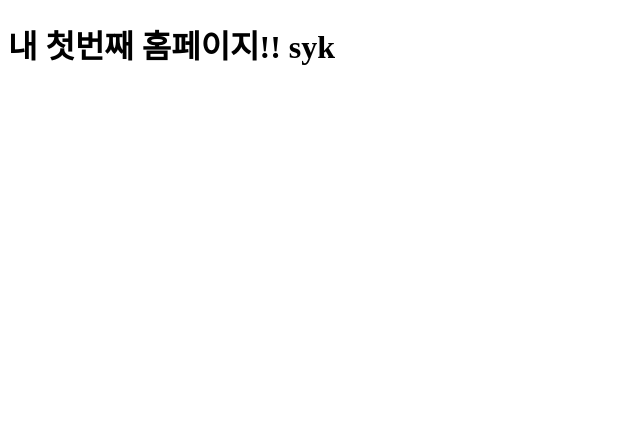
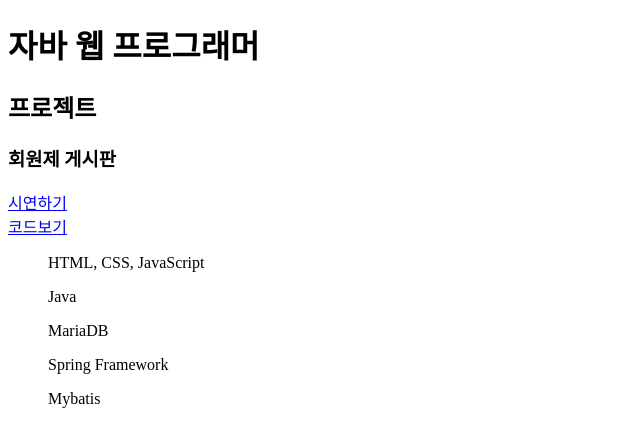
Before and after one commit to devsyk/devsyk.github.io, a plain HTML site: page index.html in a window 1280 px wide. Shown: the whole page, without its empty margins (0-640 px from the left). Drawn offline with Linux system fonts and the light colour scheme.

Commit message:
add first project desc

```diff
--- a/index.html
+++ b/index.html
@@ -7,6 +7,19 @@
     <title>Document</title>
 </head>
 <body>
-    <h1>내 첫번째 홈페이지!! syk</h1>
+    <h1>자바 웹 프로그래머</h1>
+    <h2>프로젝트</h2>
+    <h3>회원제 게시판</h3>
+    <div>
+        <a href="http://52.78.241.238/prj1">시연하기</a>
+    </div>
+    <div>
+        <a href="https://github.com/devsyk/prj1">코드보기</a>
+    </div>
+    <ul class="li">HTML, CSS, JavaScript</ul>
+    <ul class="li">Java</ul>
+    <ul class="li">MariaDB</ul>
+    <ul class="li">Spring Framework</ul>
+    <ul class="li">Mybatis</ul>
 </body>
 </html>
```
